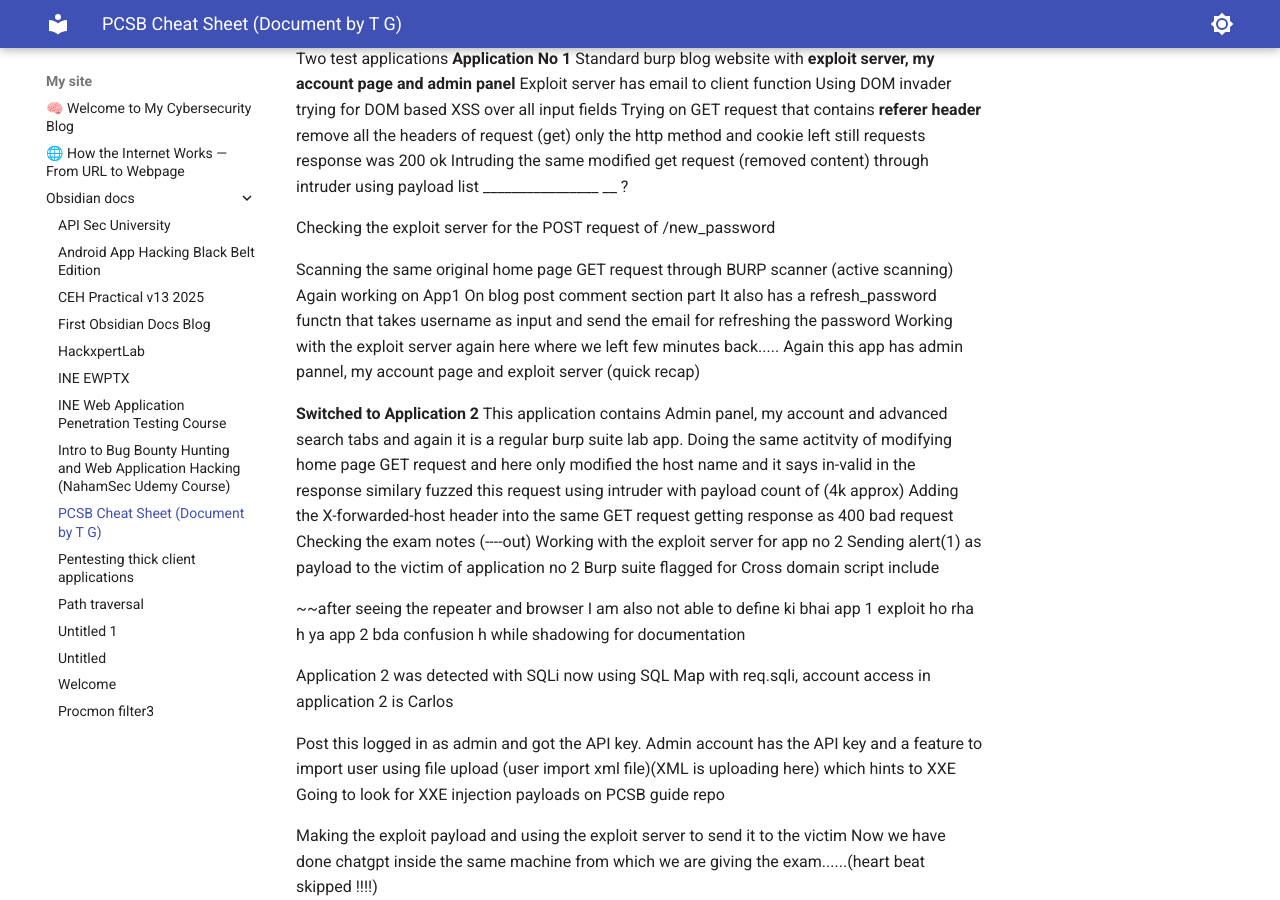
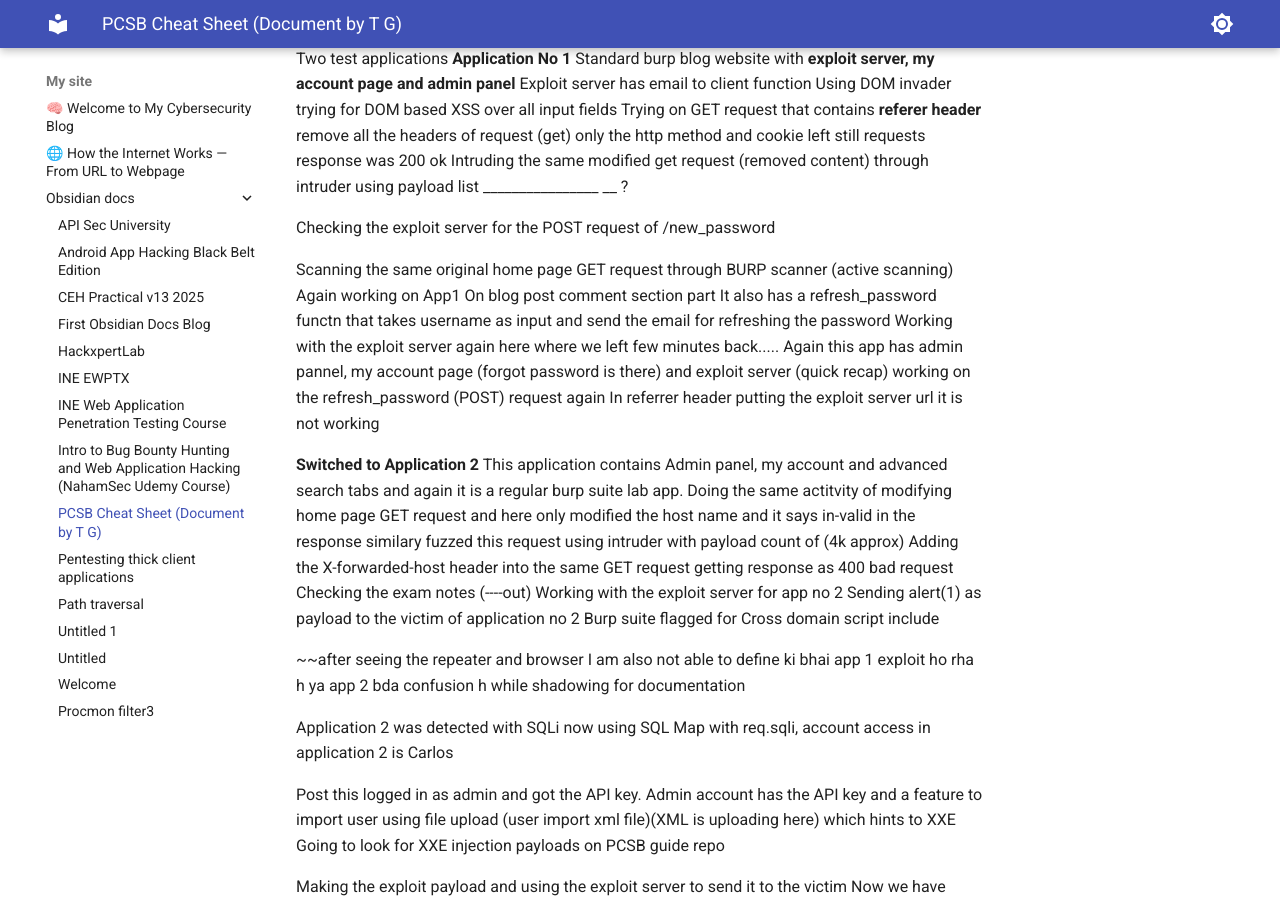
Before and after one commit to mravtechinfo/one-for-all, an MkDocs documentation site: the page built from docs/obsidian_docs/PCSB Cheat Sheet (Document by T_G).md, in a window 1280 px wide and 900 px high, scrolled down 956 px. Built offline with MkDocs 1.6.1 and Material for MkDocs 9.7.7, drawn with Linux system fonts in a browser that asks for light colours.

```diff
--- a/docs/obsidian_docs/PCSB Cheat Sheet (Document by T_G).md
+++ b/docs/obsidian_docs/PCSB Cheat Sheet (Document by T_G).md
@@ -59,8 +59,9 @@
 On blog post comment section part
 It also has a refresh_password functn that takes username as input and send the email for refreshing the password
 Working with the exploit server again here where we left few minutes back.....
-Again this app has admin pannel, my account page and exploit server (quick recap)
-
+Again this app has admin pannel, my account page (forgot password is there) and exploit server (quick recap)
+working on the refresh_password (POST) request again
+In referrer header putting the exploit server url it is not working
 
 
 
```
